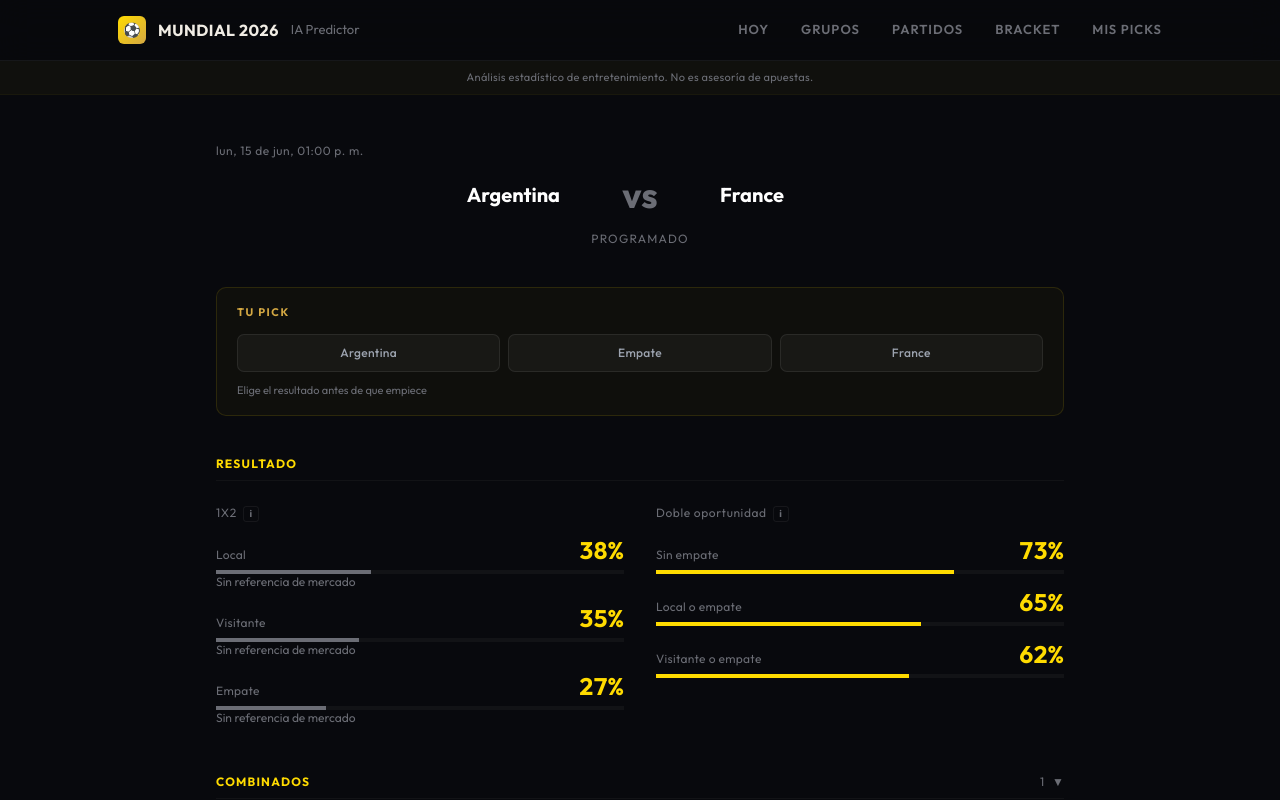
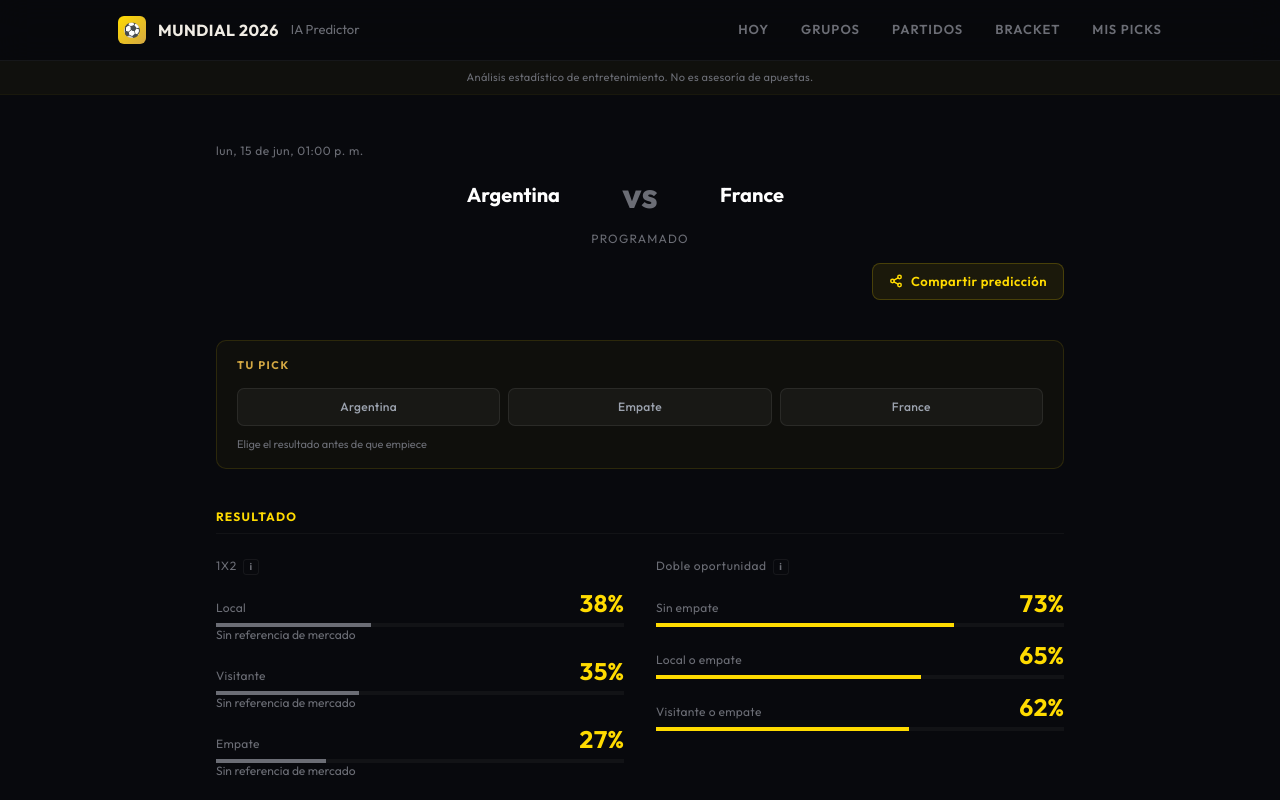
Before and after one commit to cr-montoya/predicciones_mundial, a Next.js app: page /fixtures/5001 in a window 1280 px wide. Shown: the top 800 px of the page. Built offline with nearby package versions, Linux system fonts and the light colour scheme; no server answers.

Commit message:
feat: add OG image route and share button for fixture pages

```diff
--- a/app/fixtures/[id]/page.tsx
+++ b/app/fixtures/[id]/page.tsx
@@ -1,4 +1,5 @@
 import { notFound } from 'next/navigation'
+import type { Metadata } from 'next'
 import { loadFixtures, computePredictionsForFixture, computePredictionsRetroactive, teamMap } from '@/lib/agents/live-loader'
 import { buildStaticTeams } from '@/lib/agents/static-teams'
 import { computeLambdas } from '@/lib/model/lambda'
@@ -10,7 +11,57 @@ import { MarketSection } from '@/components/market-section'
 import { CollapsibleSection } from '@/components/collapsible-section'
 import { TeamTotalsSection } from '@/components/team-totals-section'
 import { FadeIn } from '@/components/fade-in'
+import { ShareButton } from '@/components/share-button'
 import type { ModelOutput, MarketType } from '@/lib/types'
+
+const APP_URL = process.env.NEXT_PUBLIC_APP_URL ?? 'https://predicciones-mundial.vercel.app'
+
+export async function generateMetadata({ params }: PageProps): Promise<Metadata> {
+  const { id } = await params
+  const fixtureId = parseInt(id, 10)
+  if (isNaN(fixtureId)) return {}
+
+  const fixtures = await loadFixtures()
+  const fixture = fixtures.find(f => f.id === fixtureId)
+  if (!fixture) return {}
+
+  const byId = teamMap(buildStaticTeams())
+  const home = byId.get(fixture.homeTeamId)
+  const away = byId.get(fixture.awayTeamId)
+  const homeName = home?.name ?? `Equipo ${fixture.homeTeamId}`
+  const awayName = away?.name ?? `Equipo ${fixture.awayTeamId}`
+
+  const predictions = fixture.status === 'finished'
+    ? computePredictionsRetroactive(fixture, byId)
+    : computePredictionsForFixture(fixture, byId)
+  const r1x2 = predictions.find(p => p.market === 'result_1x2')
+
+  let description = `${homeName} vs ${awayName} — Predicción IA`
+  if (r1x2) {
+    const h = Math.round((r1x2.probabilities['home'] ?? 0) * 100)
+    const d = Math.round((r1x2.probabilities['draw'] ?? 0) * 100)
+    const a = Math.round((r1x2.probabilities['away'] ?? 0) * 100)
+    description = `Local ${h}% · Empate ${d}% · Visita ${a}%`
+  }
+
+  const ogImage = `${APP_URL}/og/fixture/${fixtureId}`
+
+  return {
+    title: `${homeName} vs ${awayName} — Mundial 2026 IA Predictor`,
+    description,
+    openGraph: {
+      title: `${homeName} vs ${awayName} — Predicción IA`,
+      description,
+      images: [{ url: ogImage, width: 1200, height: 630, alt: `${homeName} vs ${awayName}` }],
+    },
+    twitter: {
+      card: 'summary_large_image',
+      title: `${homeName} vs ${awayName} — Predicción IA`,
+      description,
+      images: [ogImage],
+    },
+  }
+}
 
 export const revalidate = 3600
 
@@ -152,9 +203,16 @@ export default async function FixturePage({ params }: PageProps) {
 
   const scorerConfidence = scorerMarkets[0]?.confidence
 
+  const fixtureUrl = `${APP_URL}/fixtures/${fixture.id}`
+  const shareTitle = `${homeName} vs ${awayName} — Predicción IA`
+  const shareText = r1x2Retro
+    ? `La IA predijo este partido. ¿Acertó?`
+    : `La IA predice este partido del Mundial 2026. ¿Qué opinas?`
+
   return (
     <div className="flex flex-col gap-10 px-6 py-12 max-w-4xl mx-auto w-full">
       <FadeIn>
+        <div className="flex flex-col gap-4">
           <FixtureHeader
             home={homeName}
             away={awayName}
@@ -163,6 +221,10 @@ export default async function FixturePage({ params }: PageProps) {
             awayGoals={fixture.awayGoals}
             status={fixture.status}
           />
+          <div style={{ display: 'flex', justifyContent: 'flex-end' }}>
+            <ShareButton title={shareTitle} text={shareText} url={fixtureUrl} />
+          </div>
+        </div>
       </FadeIn>
 
       <FadeIn delay={0.05}>
--- /dev/null
+++ b/app/og/fixture/[id]/route.tsx
@@ -0,0 +1,141 @@
+import { ImageResponse } from 'next/og'
+import { NextResponse } from 'next/server'
+import { loadFixtures, computePredictionsForFixture, computePredictionsRetroactive, teamMap } from '@/lib/agents/live-loader'
+import { buildStaticTeams } from '@/lib/agents/static-teams'
+
+export const revalidate = 3600
+
+const W = 1200
+const H = 630
+const BG = '#08090d'
+const GOLD = '#FFDB00'
+const TEXT = '#f0ece4'
+const MUTED = '#6b6d75'
+const CARD = '#12141a'
+
+
+function pct(n: number) {
+  return `${Math.round(n * 100)}%`
+}
+
+interface Props {
+  params: Promise<{ id: string }>
+}
+
+export async function GET(_req: Request, { params }: Props) {
+  const { id } = await params
+  const fixtureId = parseInt(id, 10)
+  if (isNaN(fixtureId)) return NextResponse.json({ error: 'not found' }, { status: 404 })
+
+  const fixtures = await loadFixtures()
+
+  const fixture = fixtures.find(f => f.id === fixtureId)
+  if (!fixture) return NextResponse.json({ error: 'not found' }, { status: 404 })
+
+  const byId = teamMap(buildStaticTeams())
+  const home = byId.get(fixture.homeTeamId)
+  const away = byId.get(fixture.awayTeamId)
+  const homeName = home?.name ?? `Equipo ${fixture.homeTeamId}`
+  const awayName = away?.name ?? `Equipo ${fixture.awayTeamId}`
+
+  const predictions = fixture.status === 'finished'
+    ? computePredictionsRetroactive(fixture, byId)
+    : computePredictionsForFixture(fixture, byId)
+
+  const r1x2 = predictions.find(p => p.market === 'result_1x2')
+  const homeProb = r1x2?.probabilities['home'] ?? 0.33
+  const drawProb = r1x2?.probabilities['draw'] ?? 0.34
+  const awayProb = r1x2?.probabilities['away'] ?? 0.33
+
+  return new ImageResponse(
+    (
+      <div
+        style={{
+          width: W,
+          height: H,
+          background: BG,
+          display: 'flex',
+          flexDirection: 'column',
+          justifyContent: 'space-between',
+          padding: '48px 64px',
+          fontFamily: 'system-ui, sans-serif',
+        }}
+      >
+        {/* Header */}
+        <div style={{ display: 'flex', justifyContent: 'space-between', alignItems: 'center' }}>
+          <div style={{ display: 'flex', alignItems: 'center', gap: 10 }}>
+            <div style={{
+              width: 32,
+              height: 32,
+              background: `linear-gradient(135deg, ${GOLD}, #D4A843)`,
+              borderRadius: 8,
+              display: 'flex',
+              alignItems: 'center',
+              justifyContent: 'center',
+              fontSize: 18,
+            }}>
+              ⚽
+            </div>
+            <span style={{ color: TEXT, fontWeight: 700, fontSize: 20, letterSpacing: 1 }}>
+              MUNDIAL 2026
+            </span>
+            <span style={{ color: MUTED, fontSize: 16, fontWeight: 400, marginLeft: 4 }}>
+              IA Predictor
+            </span>
+          </div>
+          <span style={{ color: MUTED, fontSize: 14 }}>predicciones-mundial.vercel.app</span>
+        </div>
+
+        {/* Teams */}
+        <div style={{ display: 'flex', alignItems: 'center', justifyContent: 'center', gap: 40 }}>
+          <span style={{ color: TEXT, fontSize: 52, fontWeight: 800, textAlign: 'right', flex: 1 }}>
+            {homeName}
+          </span>
+          <span style={{ color: GOLD, fontSize: 36, fontWeight: 700, letterSpacing: 4 }}>
+            vs
+          </span>
+          <span style={{ color: TEXT, fontSize: 52, fontWeight: 800, flex: 1 }}>
+            {awayName}
+          </span>
+        </div>
+
+        {/* Probabilities */}
+        <div style={{ display: 'flex', flexDirection: 'column', gap: 16, background: CARD, borderRadius: 16, padding: '32px 40px' }}>
+          {[
+            { label: 'LOCAL', prob: homeProb },
+            { label: 'EMPATE', prob: drawProb },
+            { label: 'VISITA', prob: awayProb },
+          ].map(({ label, prob }) => (
+            <div key={label} style={{ display: 'flex', alignItems: 'center', gap: 20 }}>
+              <span style={{ color: MUTED, fontSize: 14, fontWeight: 700, letterSpacing: 2, width: 72 }}>
+                {label}
+              </span>
+              <div style={{ flex: 1, height: 10, background: 'rgba(255,255,255,0.06)', borderRadius: 5, display: 'flex' }}>
+                <div style={{
+                  width: pct(prob),
+                  height: '100%',
+                  background: GOLD,
+                  borderRadius: 5,
+                }} />
+              </div>
+              <span style={{ color: GOLD, fontSize: 22, fontWeight: 800, width: 56, textAlign: 'right' }}>
+                {pct(prob)}
+              </span>
+            </div>
+          ))}
+        </div>
+
+        {/* Footer */}
+        <div style={{ display: 'flex', justifyContent: 'center' }}>
+          <span style={{ color: MUTED, fontSize: 15, letterSpacing: 1 }}>
+            Así predice la IA el Mundial · Análisis estadístico de entretenimiento
+          </span>
+        </div>
+      </div>
+    ),
+    {
+      width: W,
+      height: H,
+    },
+  )
+}
--- /dev/null
+++ b/components/share-button.tsx
@@ -0,0 +1,65 @@
+'use client'
+
+import { useState } from 'react'
+
+interface ShareButtonProps {
+  title: string
+  text: string
+  url: string
+}
+
+export function ShareButton({ title, text, url }: ShareButtonProps) {
+  const [feedback, setFeedback] = useState<string | null>(null)
+
+  async function handleShare() {
+    if (typeof navigator === 'undefined') return
+
+    if (navigator.share) {
+      try {
+        await navigator.share({ title, text, url })
+      } catch {
+        // user cancelled — no feedback needed
+      }
+      return
+    }
+
+    try {
+      await navigator.clipboard.writeText(url)
+      setFeedback('¡Copiado!')
+      setTimeout(() => setFeedback(null), 2000)
+    } catch {
+      setFeedback('Copia la URL manualmente')
+      setTimeout(() => setFeedback(null), 3000)
+    }
+  }
+
+  return (
+    <button
+      onClick={handleShare}
+      style={{
+        display: 'flex',
+        alignItems: 'center',
+        gap: 8,
+        padding: '8px 16px',
+        background: feedback ? 'rgba(2,185,6,0.12)' : 'rgba(255,219,0,0.08)',
+        border: `1px solid ${feedback ? 'rgba(2,185,6,0.3)' : 'rgba(255,219,0,0.2)'}`,
+        borderRadius: 8,
+        color: feedback ? '#02B906' : '#FFDB00',
+        fontSize: 13,
+        fontWeight: 600,
+        letterSpacing: '0.5px',
+        cursor: 'pointer',
+        transition: 'all 0.2s',
+      }}
+    >
+      <svg width="14" height="14" viewBox="0 0 24 24" fill="none" stroke="currentColor" strokeWidth="2.5" strokeLinecap="round" strokeLinejoin="round">
+        <circle cx="18" cy="5" r="3" />
+        <circle cx="6" cy="12" r="3" />
+        <circle cx="18" cy="19" r="3" />
+        <line x1="8.59" y1="13.51" x2="15.42" y2="17.49" />
+        <line x1="15.41" y1="6.51" x2="8.59" y2="10.49" />
+      </svg>
+      {feedback ?? 'Compartir predicción'}
+    </button>
+  )
+}
--- a/specs/phase-23-share-card/design.md
+++ b/specs/phase-23-share-card/design.md
@@ -72,11 +72,10 @@ async function handleShare() {
 
 ## Security and Runtime
 
-- Route handler en edge runtime. Sin secrets expuestos — el cómputo de predicciones
-  usa solo datos estáticos (`buildStaticTeams`, `squadsByTeamId`).
-- `loadFixtures()` NO puede usarse en edge runtime (usa `fetch` con env vars).
-  La ruta `/og/fixture/[id]` debe recomputar el fixture desde datos estáticos o
-  hacer su propia llamada acotada al API. **Esto es un riesgo a resolver en design.**
+- Route handler en **Node.js runtime** (sin `export const runtime = 'edge'`).
+  Decisión: edge runtime no puede usar `fetch` con env vars ni `loadFixtures()`.
+  Node.js es consistente con el resto de la app y más simple.
+- Sin secrets expuestos al cliente — `FOOTBALLDATA_KEY` permanece server-side.
 - La imagen es pública (sin auth). Aceptable: es contenido de entretenimiento.
 
 ## Testing Strategy
```
Lines whose indentation alone changed are shown as unchanged.
